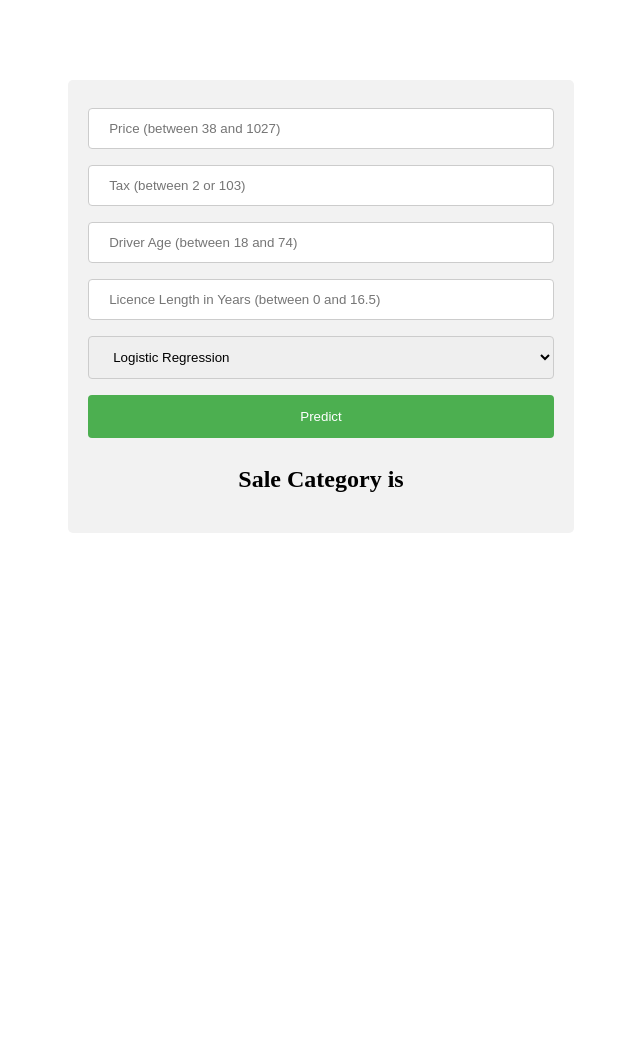
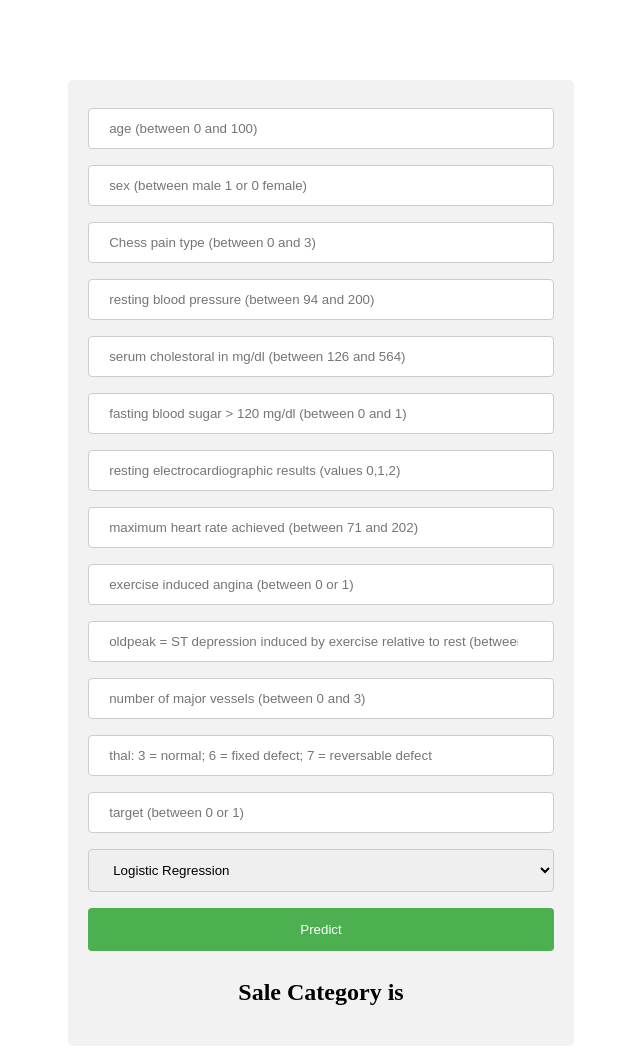
Before and after one commit to thiviyan98/CE888LAB10, a Flask app: page / in a window 1280 px wide. Shown: the whole page, without its empty margins (319-959 px from the left). Before the commit the page ends 533 px from the top, so only its background shows below. Run offline with Flask 2, Linux system fonts and the light colour scheme; parts of the project's set-up code (start-up, migrations or seed data) failed here and were passed over.

Commit message:
Changed to new dataset

```diff
--- a/templates/home.html
+++ b/templates/home.html
@@ -45,18 +45,44 @@
 
   <form method="POST">
   <form action="/action_page.php">
-    <label for="price"></label>
-    <input type="number" id="price" name="price" placeholder="Price (between 38 and 1027)" min="38" max="1027" step="0.1" required size="35">
+    <label for="age"></label>
+    <input type="number" id="age" name="age" placeholder="age (between 0 and 100)" min="0" max="100" step="0.1" required size="35">
 
-    <label for="Tax"></label>
-    <input type="number" id="Tax" name="Tax" placeholder="Tax (between 2 or 103)" min="2" max="103" step="0.1" required size="35">
+    <label for="sex"></label>
+    <input type="number" id="sex" name="sex" placeholder="sex (between male 1 or 0 female)" min="0" max="1" step="0.1" required size="35">
 
-    <label for="Driver_Age"></label>
-    <input type="number" id="Driver_Age" name="Driver_Age" placeholder="Driver Age (between 18 and 74)" min="18" max="74" required>
+    <label for="Chess pain type"></label>
+    <input type="number" id="Chess pain type" name="Chess pain type" placeholder="Chess pain type (between 0 and 3)" min="0" max="3" required>
 
-    <label for="Licence_Length_Years"></label>
-    <input type="number" id="Licence_Length_Years" name="Licence_Length_Years" placeholder="Licence Length in Years (between 0 and 16.5)" min="-0.3" max="16.5" step="0.1" required>
+    <label for="resting blood pressure"></label>
+    <input type="number" id="resting blood pressure" name="resting blood pressure" placeholder="resting blood pressure (between 94 and 200)" min="94" max="200" step="0.1" required>
 
+	<label for="serum cholestoral in mg/dl"></label>
+    <input type="number" id="serum cholestoral in mg/dl" name="serum cholestoral in mg/dl" placeholder="serum cholestoral in mg/dl (between 126 and 564)" min="126" max="564" step="0.1" required>
+
+	<label for="fasting blood sugar > 120 mg/dl"></label>
+    <input type="number" id="fasting blood sugar > 120 mg/dl" name="fasting blood sugar > 120 mg/dl" placeholder="fasting blood sugar > 120 mg/dl (between 0 and 1)" min="0" max="1" step="0.1" required>
+
+	<label for="resting electrocardiographic results (values 0,1,2)"></label>
+    <input type="number" id="resting electrocardiographic results (values 0,1,2)" name="resting electrocardiographic results (values 0,1,2)" placeholder="resting electrocardiographic results (values 0,1,2)" min="0" max="2" step="0.1" required>
+
+	<label for="maximum heart rate achieved"></label>
+    <input type="number" id="maximum heart rate achieved" name="maximum heart rate achieved" placeholder="maximum heart rate achieved (between 71 and 202)" min="71" max="202" step="0.1" required>
+
+	<label for="exercise induced angina"></label>
+    <input type="number" id="exercise induced angina" name="exercise induced angina" placeholder="exercise induced angina (between 0 or 1)" min="0" max="1" step="0.1" required>
+
+	<label for="oldpeak = ST depression induced by exercise relative to rest"></label>
+    <input type="number" id="oldpeak = ST depression induced by exercise relative to rest" name="oldpeak = ST depression induced by exercise relative to rest" placeholder="oldpeak = ST depression induced by exercise relative to rest (between 0 and 10)" min="0" max="10" step="0.1" required>
+
+	<label for="number of major vessels"></label>
+    <input type="number" id="number of major vessels" name="number of major vessels" placeholder="number of major vessels (between 0 and 3)" min="0" max="3" step="0.1" required>
+
+	<label for="thal: 3 = normal; 6 = fixed defect; 7 = reversable defect"></label>
+    <input type="number" id="thal: 3 = normal; 6 = fixed defect; 7 = reversable defect" name="thal: 3 = normal; 6 = fixed defect; 7 = reversable defect" placeholder="thal: 3 = normal; 6 = fixed defect; 7 = reversable defect" min="3" max="7" step="0.1" required>
+
+	<label for="target"></label>
+    <input type="number" id="target" name="target" placeholder="target (between 0 or 1)" min="0" max="1" step="0.1" required>
     <select name="req_model">
     <option value="Logistic">Logistic Regression</option>
     <option value="RandomForest">Random Forest</option>
```
